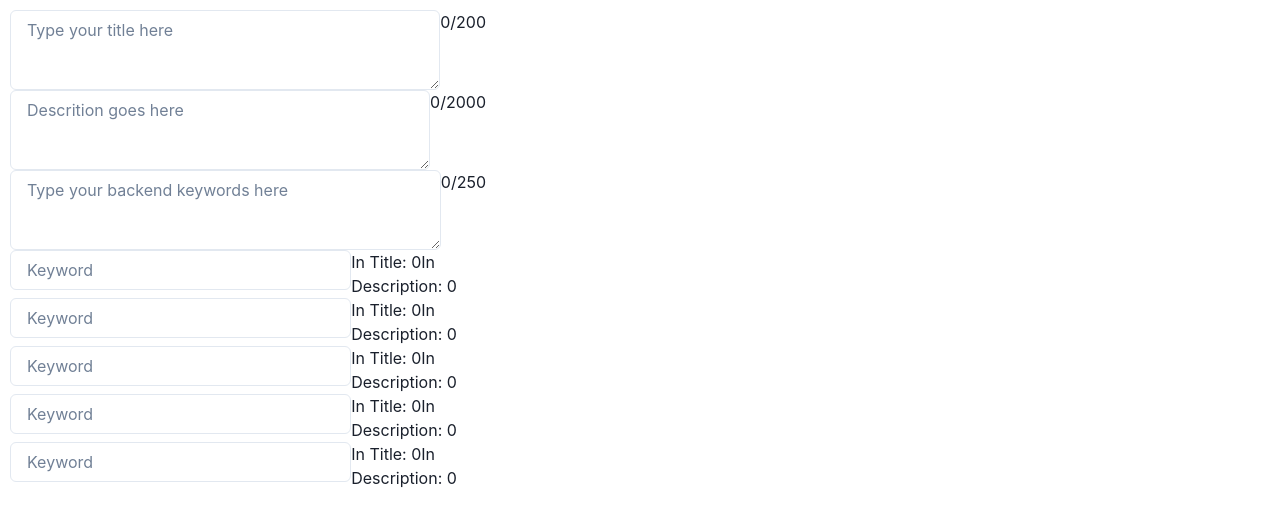
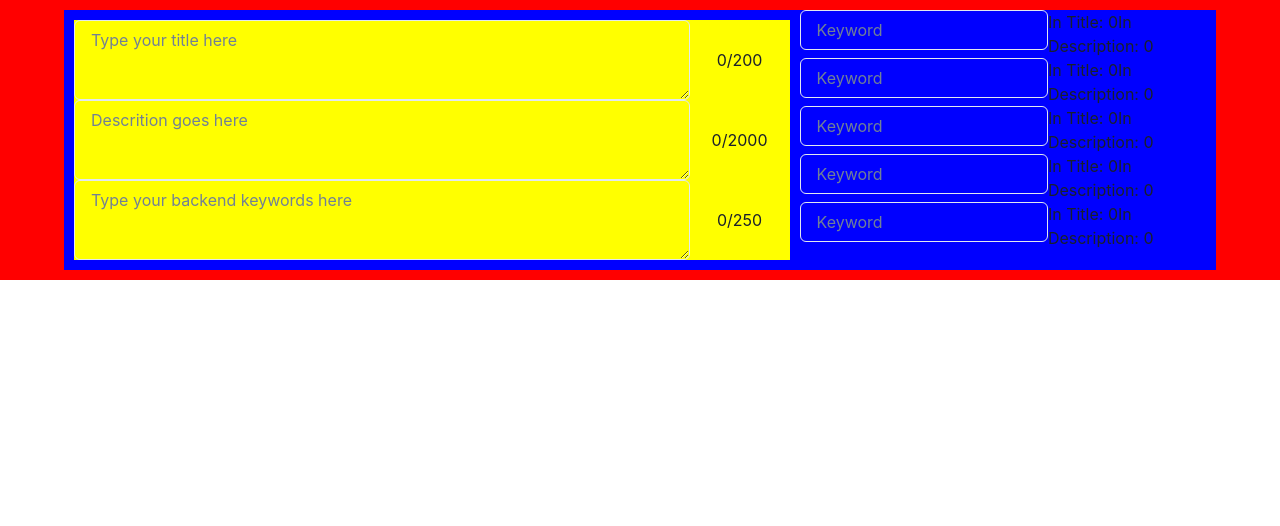
Before and after one commit to 99daycoder/description-creator, a React (Create React App) app: page / in a window 1280 px wide. Shown: the top 526 px of the page. Built offline with nearby package versions, Linux system fonts and the light colour scheme.

Commit message:
Basic styling etc

```diff
--- a/src/App.js
+++ b/src/App.js
@@ -11,7 +11,7 @@ import React, {useState} from 'react';
 function App() {
 
   return (
-    <Flex direction='row'>
+    <Flex justify='center' bg='red' direction='row'>
       <Form />
 
       </Flex>
--- a/src/components/Form.js
+++ b/src/components/Form.js
@@ -4,15 +4,17 @@ import KeywordInput from "./KeywordInput";
 
 const InputField = ({ placeholder, value, onChange, charLimit }) => {
   return (
-    <Flex direction="row">
+    <Flex direction="row" justify='space-between'>
       <Textarea
         placeholder={placeholder}
         value={value}
         onChange={onChange}
       ></Textarea>
+      <Flex minW='100px' align='center' justify='center'>
       <Text bg={value.length > charLimit ? "red" : "none"}>
         {value.length}/{charLimit}
       </Text>
+      </Flex>
     </Flex>
   );
 };
@@ -26,7 +28,8 @@ export default function Form() {
     setValueDescription(event.target.value);
   const handleChangeKeywords = (event) => setValueKeywords(event.target.value);
   return (
-    <Flex direction="column" margin="10px">
+    <Flex justifyContent='center' justifyItems='center' bg='blue'maxWidth='1500px' width='90%' margin='10px' justify='space-between' >
+    <Flex direction="column" margin="10px" bg='yellow' width={{base:'300px', md:'600px', lg:'1000px'}}>
       <InputField
         placeholder="Type your title here"
         value={valueTitle}
@@ -45,11 +48,18 @@ export default function Form() {
         onChange={handleChangeKeywords}
         charLimit={250}
       />
+      </Flex>
+
+
+      <Flex direction='column'>
       <KeywordInput titleValue={valueTitle} descValue={valueDescription} />
       <KeywordInput titleValue={valueTitle} descValue={valueDescription} />
       <KeywordInput titleValue={valueTitle} descValue={valueDescription} />
       <KeywordInput titleValue={valueTitle} descValue={valueDescription} />
       <KeywordInput titleValue={valueTitle} descValue={valueDescription} />
+
+      </Flex>
+
     </Flex>
   );
 }
--- a/src/components/KeywordInput.js
+++ b/src/components/KeywordInput.js
@@ -40,8 +40,8 @@ export default function KeywordInput({ titleValue, descValue }) {
     <Flex>
       <Flex>
         <Input placeholder="Keyword" onChange={handleChangeKey} />
-
-        {key.length > 0 ? (
+        <Flex width='300px'>
+        {key?.length > 0 ? (
           <Text
             bg={
               foundTitle?.length < 6
@@ -51,12 +51,12 @@ export default function KeywordInput({ titleValue, descValue }) {
                 : "red"
             }
           >
-            In Title: {foundTitle?.length}
+            Title: {foundTitle?.length}
           </Text>
         ) : (
           "In Title: 0"
         )}
-        {key.length > 0 ? (
+        {key?.length > 0 ? (
           <Text
             bg={
               foundDesc?.length < 11
@@ -66,11 +66,12 @@ export default function KeywordInput({ titleValue, descValue }) {
                 : "red"
             }
           >
-            In Description: {foundDesc?.length}
+            Description: {foundDesc?.length}
           </Text>
         ) : (
           "In Description: 0"
         )}
+        </Flex>
       </Flex>
     </Flex>
   );
```
